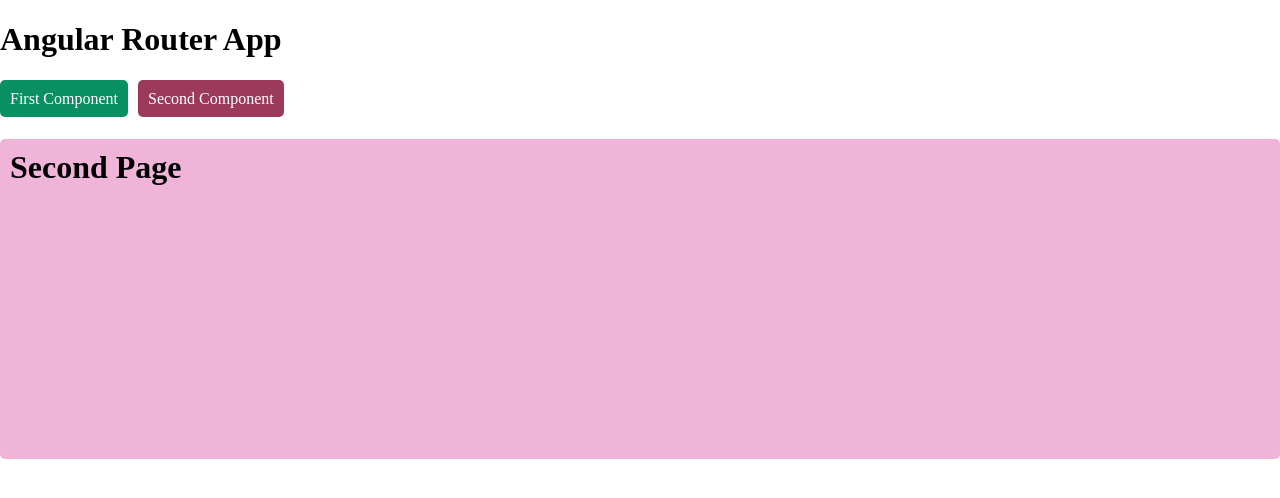
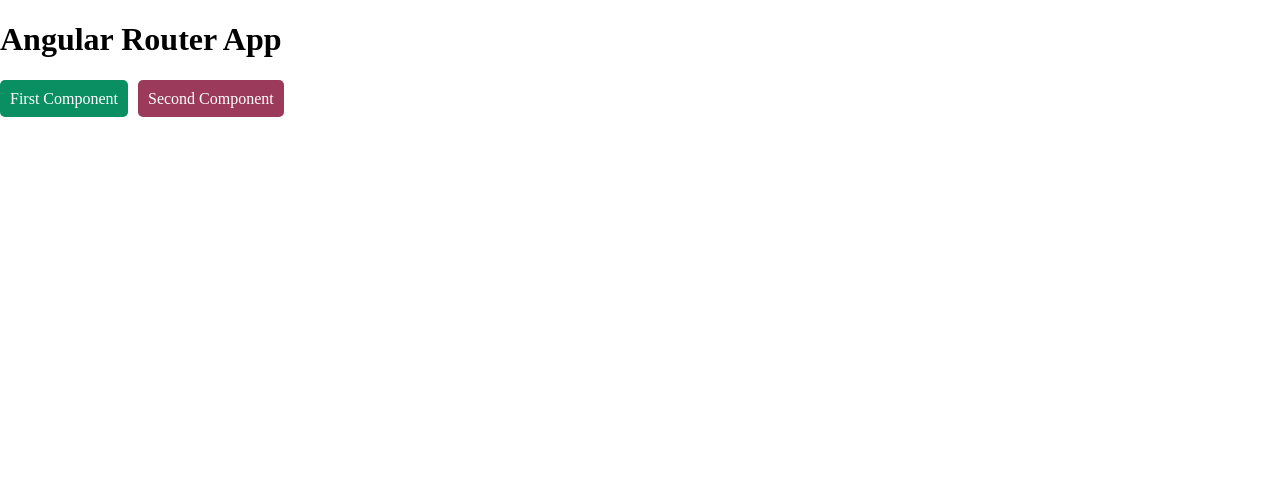
Before and after one commit to Tonyalee/angular-router-animation-demo, an Angular app: page /second-component in a window 1280 px wide. Shown: the top 498 px of the page. Built offline with nearby package versions, Linux system fonts and the light colour scheme.

Commit message:
add animation event to check

```diff
--- a/src/app/animations/router-animation.ts
+++ b/src/app/animations/router-animation.ts
@@ -33,12 +33,12 @@ function slideTo(direction: string) {
     group([
       query(
         ':leave',
-        [animate('600ms ease', style({ [direction]: '100%' }))],
+        [animate('600ms linear', style({ [direction]: '-100%' }))],
         optional
       ),
       query(
         ':enter',
-        [animate('600ms ease', style({ [direction]: '0%' }))],
+        [animate('600ms linear', style({ [direction]: '0%' }))],
         optional
       ),
     ]),
--- a/src/app/app.component.html
+++ b/src/app/app.component.html
@@ -10,7 +10,12 @@
     </div>
   </nav>
   <!-- The routed views render in the <router-outlet>-->
-  <div class="container" [@routeAnimations]="prepareRoute(outlet)">
+  <div
+    class="container"
+    [@routeAnimations]="prepareRoute(outlet)"
+    (@routeAnimations.start)="aniStart($event)"
+    (@routeAnimations.done)="aniEnd($event)"
+  >
     <router-outlet #outlet="outlet"></router-outlet>
   </div>
 </div>
--- a/src/app/app.component.ts
+++ b/src/app/app.component.ts
@@ -1,6 +1,7 @@
 import { Component } from '@angular/core';
 import { ActivatedRoute, RouterOutlet } from '@angular/router';
 import { slideInAnimation } from './animations/router-animation';
+import { AnimationEvent } from '@angular/animations';
 
 @Component({
   selector: 'my-app',
@@ -17,4 +18,12 @@ export class AppComponent {
   constructor(private route: ActivatedRoute) {}
 
   ngOnInit() {}
+
+  aniStart($event: AnimationEvent) {
+    console.log('wallet aniStart', $event);
+  }
+
+  aniEnd($event: AnimationEvent) {
+    console.log('wallet aniEnd', $event);
+  }
 }
--- a/src/app/first.component.ts
+++ b/src/app/first.component.ts
@@ -4,7 +4,7 @@ import { Component, Input } from '@angular/core';
   selector: 'first',
   template: `<h1 class="wrap">First Page</h1>`,
   styles: [
-    `.wrap { background-color: rgb(190, 230, 216); height: 300px; padding: 10px; border-radius: 5px;}`,
+    `.wrap { background-color: rgba(190, 230, 216,.7); height: 300px; padding: 10px; border-radius: 5px;}`,
   ],
 })
 export class FirstComponent {
--- a/src/app/second.component.ts
+++ b/src/app/second.component.ts
@@ -2,9 +2,10 @@ import { Component, Input } from '@angular/core';
 
 @Component({
   selector: 'second',
-  template: `<h1 class="wrap">Second Page</h1>`,
+  // template: `<h1 class="wrap">Second Page</h1>`,
+  template: ``,
   styles: [
-    `.wrap { display: block; background-color: rgb(240, 180, 216); height: 300px; padding: 10px; border-radius: 5px;}`,
+    `.wrap { display: block; background-color: rgba(240, 180, 216,.7); height: 300px; padding: 10px; border-radius: 5px;}`,
   ],
 })
 export class SecondComponent {
```
